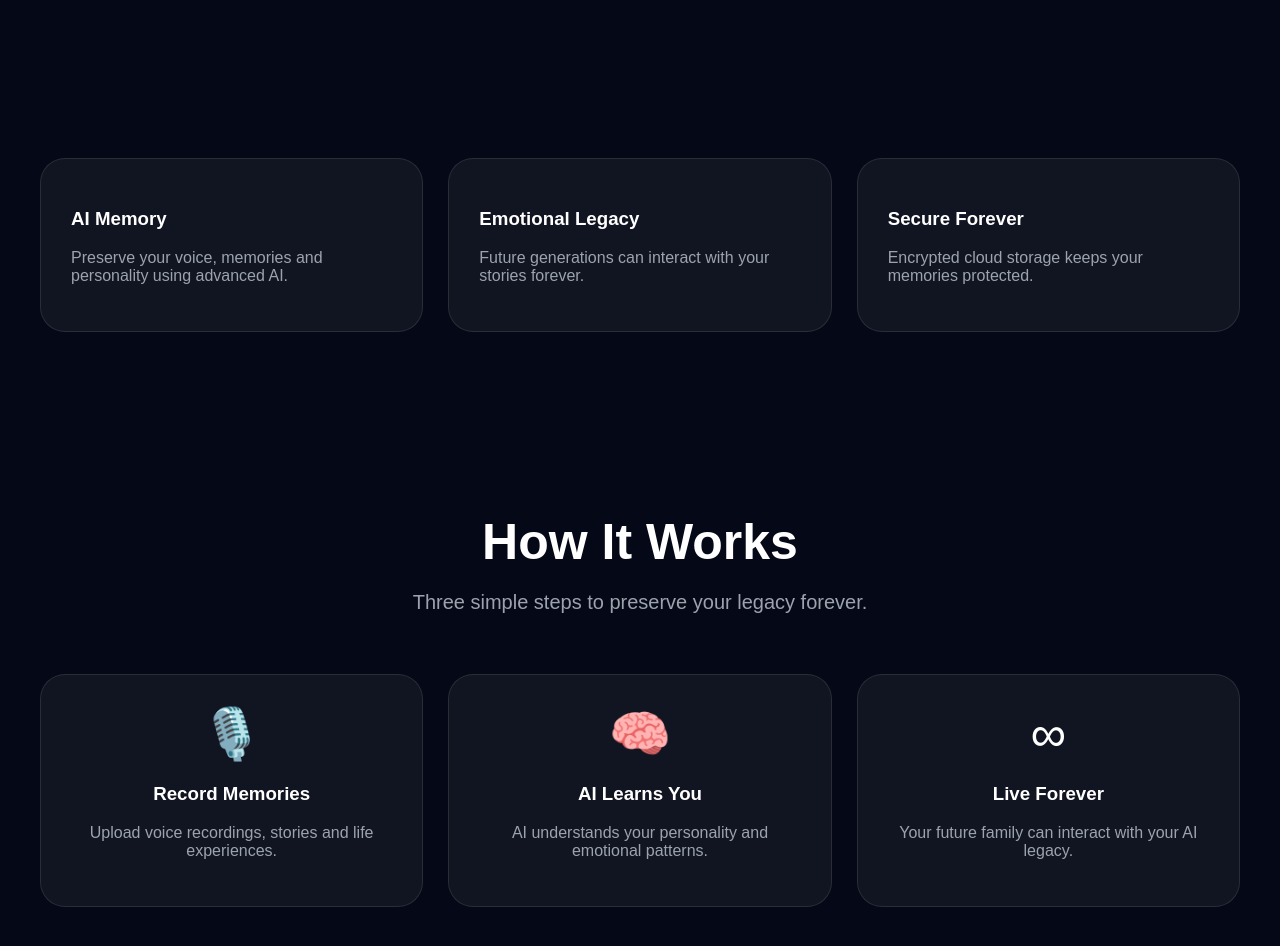
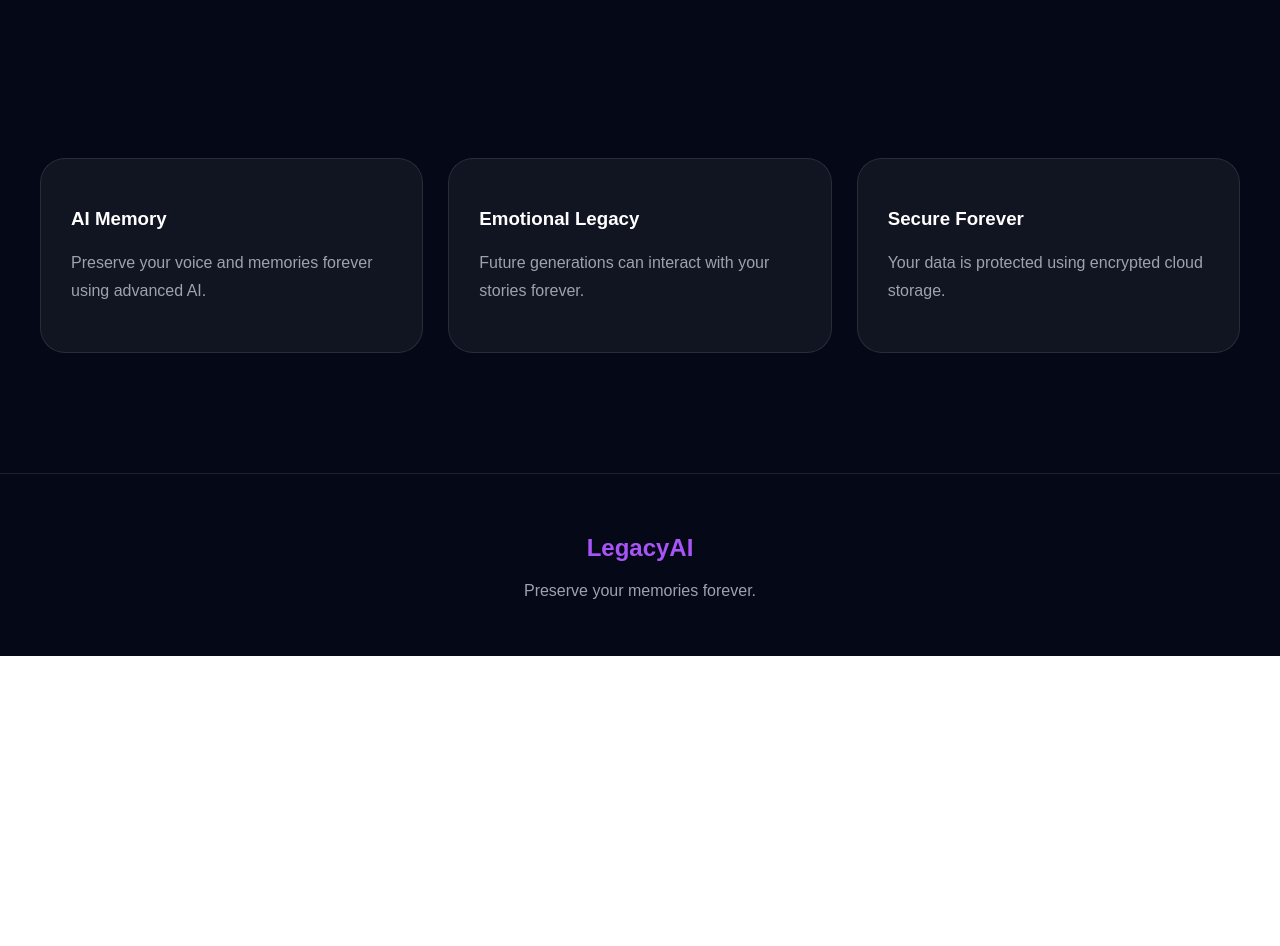
Before and after one commit to legacyaiapp1199-ship-it/legacyai, a React (Vite) app: page / in a window 1280 px wide. Shown: the part 602-1548 px from the top of the page. After the commit the page ends 1258 px from the top, so only its background shows below. Built offline with nearby package versions, Linux system fonts and the light colour scheme.

Commit message:
Update App.jsx

```diff
--- a/src/App.jsx
+++ b/src/App.jsx
@@ -6,10 +6,10 @@ import {
   getAuth,
   createUserWithEmailAndPassword,
   signInWithEmailAndPassword,
-  signOut
+  signOut,
 } from "firebase/auth";
 
-/* FIREBASE CONFIG */
+/* FIREBASE */
 
 const firebaseConfig = {
   apiKey: "AIzaSyAcBd8zyTt8BhWxYbYJgC5nO5jfSQcEWLo",
@@ -17,7 +17,7 @@ const firebaseConfig = {
   projectId: "legacyai-34c5a",
   storageBucket: "legacyai-34c5a.appspot.com",
   messagingSenderId: "307910083498",
-  appId: "1:307910083498:web:82b7484d5805b49324a1d3"
+  appId: "1:307910083498:web:82b7484d5805b49324a1d3",
 };
 
 const app = initializeApp(firebaseConfig);
@@ -25,21 +25,15 @@ const app = initializeApp(firebaseConfig);
 const auth = getAuth(app);
 
 export default function App() {
-
   const [user, setUser] = useState(null);
 
-  /* SIGN UP */
-
   const handleSignup = async () => {
-
     const email = prompt("Enter Email");
-
     const password = prompt("Enter Password");
 
     if (!email || !password) return;
 
     try {
-
       const userCredential =
         await createUserWithEmailAndPassword(
           auth,
@@ -50,27 +44,18 @@ export default function App() {
       setUser(userCredential.user);
 
       alert("Account Created Successfully!");
-
     } catch (error) {
-
       alert(error.message);
-
     }
-
   };
 
-  /* LOGIN */
-
   const handleLogin = async () => {
-
     const email = prompt("Enter Email");
-
     const password = prompt("Enter Password");
 
     if (!email || !password) return;
 
     try {
-
       const userCredential =
         await signInWithEmailAndPassword(
           auth,
@@ -81,536 +66,248 @@ export default function App() {
       setUser(userCredential.user);
 
       alert("Login Successful!");
-
     } catch (error) {
-
       alert(error.message);
-
     }
-
   };
 
-  /* LOGOUT */
-
   const handleLogout = async () => {
-
     try {
-
       await signOut(auth);
 
       setUser(null);
 
       alert("Logged Out");
-
     } catch (error) {
-
       alert(error.message);
-
     }
-
   };
 
   return (
-
-    <div
-      style={{
-        background: "#050816",
-        minHeight: "100vh",
-        color: "white",
-        fontFamily: "Arial",
-        overflowX: "hidden"
-      }}
-    >
-
+    <div style={styles.page}>
       {/* NAVBAR */}
 
-      <nav
-        style={{
-          display: "flex",
-          justifyContent: "space-between",
-          alignItems: "center",
-          padding: "25px 40px",
-          borderBottom: "1px solid rgba(255,255,255,0.1)"
-        }}
-      >
+      <nav style={styles.navbar}>
+        <h1 style={styles.logo}>LegacyAI</h1>
 
-        <h1
-          style={{
-            fontSize: "35px",
-            color: "#a855f7",
-            margin: 0
-          }}
-        >
-          LegacyAI
-        </h1>
-
-        <div style={{ display: "flex", gap: "15px" }}>
-
+        <div style={styles.navButtons}>
           {!user ? (
             <>
               <button
+                style={styles.outlineButton}
                 onClick={handleLogin}
-                style={buttonOutline}
               >
                 Login
               </button>
 
               <button
+                style={styles.primaryButton}
                 onClick={handleSignup}
-                style={buttonPrimary}
               >
                 Sign Up
               </button>
             </>
           ) : (
             <button
+              style={styles.primaryButton}
               onClick={handleLogout}
-              style={buttonPrimary}
             >
               Logout
             </button>
           )}
-
         </div>
-
       </nav>
 
       {/* HERO */}
 
-      <section
-        style={{
-          textAlign: "center",
-          padding: "120px 20px"
-        }}
-      >
-
-        <h2
-          style={{
-            fontSize: "70px",
-            marginBottom: "20px",
-            color: "#c084fc"
-          }}
-        >
+      <section style={styles.hero}>
+        <h2 style={styles.heroTitle}>
           Your Memory
           <br />
           Can Live Forever
         </h2>
 
-        <p
-          style={{
+        <p style={styles.heroText}>
+          LegacyAI transforms your voice,
+          memories and stories into a
+          timeless AI-powered digital legacy.
+        </p>
+
+        <div style={styles.heroButtons}>
+          <button style={styles.primaryLarge}>
+            Start Your Legacy
+          </button>
+
+          <button style={styles.outlineLarge}>
+            Learn More
+          </button>
+        </div>
+      </section>
+
+      {/* FEATURES */}
+
+      <section style={styles.features}>
+        <div style={styles.card}>
+          <h3>AI Memory</h3>
+
+          <p style={styles.cardText}>
+            Preserve your voice and memories
+            forever using advanced AI.
+          </p>
+        </div>
+
+        <div style={styles.card}>
+          <h3>Emotional Legacy</h3>
+
+          <p style={styles.cardText}>
+            Future generations can interact
+            with your stories forever.
+          </p>
+        </div>
+
+        <div style={styles.card}>
+          <h3>Secure Forever</h3>
+
+          <p style={styles.cardText}>
+            Your data is protected using
+            encrypted cloud storage.
+          </p>
+        </div>
+      </section>
+
+      {/* FOOTER */}
+
+      <footer style={styles.footer}>
+        <h2 style={{ color: "#a855f7" }}>
+          LegacyAI
+        </h2>
+
+        <p>Preserve your memories forever.</p>
+      </footer>
+    </div>
+  );
+}
+
+/* STYLES */
+
+const styles = {
+  page: {
+    background: "#050816",
+    color: "white",
+    minHeight: "100vh",
+    fontFamily: "Arial",
+  },
+
+  navbar: {
+    display: "flex",
+    justifyContent: "space-between",
+    alignItems: "center",
+    padding: "25px 40px",
+    borderBottom: "1px solid rgba(255,255,255,0.1)",
+  },
+
+  logo: {
+    color: "#a855f7",
+    fontSize: "35px",
+    margin: 0,
+  },
+
+  navButtons: {
+    display: "flex",
+    gap: "15px",
+  },
+
+  hero: {
+    textAlign: "center",
+    padding: "120px 20px",
+  },
+
+  heroTitle: {
+    fontSize: "70px",
+    marginBottom: "20px",
+    color: "#c084fc",
+  },
+
+  heroText: {
     color: "#9ca3af",
     fontSize: "22px",
-            maxWidth: "850px",
-            margin: "0 auto"
-          }}
-        >
-          LegacyAI transforms your memories,
-          stories, thoughts and voice into an
-          AI-powered digital legacy that lives forever.
-        </p>
+    maxWidth: "700px",
+    margin: "0 auto",
+  },
 
-        <div
-          style={{
+  heroButtons: {
     marginTop: "40px",
     display: "flex",
     justifyContent: "center",
     gap: "20px",
-            flexWrap: "wrap"
-          }}
-        >
+    flexWrap: "wrap",
+  },
 
-          <button style={buttonPrimaryLarge}>
-            Start Your Legacy
-          </button>
+  features: {
+    display: "grid",
+    gridTemplateColumns:
+      "repeat(auto-fit,minmax(280px,1fr))",
+    gap: "25px",
+    padding: "40px",
+  },
 
-          <button style={buttonOutlineLarge}>
-            Learn More
-          </button>
+  card: {
+    background: "rgba(255,255,255,0.05)",
+    border: "1px solid rgba(255,255,255,0.1)",
+    borderRadius: "25px",
+    padding: "30px",
+  },
 
-        </div>
+  cardText: {
+    color: "#9ca3af",
+    lineHeight: "1.8",
+  },
 
-      </section>
-
-      {/* FEATURES */}
-
-      <section
-        style={{
-          display: "grid",
-          gridTemplateColumns: "repeat(auto-fit,minmax(280px,1fr))",
-          gap: "25px",
-          padding: "40px"
-        }}
-      >
-
-        <FeatureCard
-          title="AI Memory"
-          text="Preserve your voice, memories and personality using advanced AI."
-        />
-
-        <FeatureCard
-          title="Emotional Legacy"
-          text="Future generations can interact with your stories forever."
-        />
-
-        <FeatureCard
-          title="Secure Forever"
-          text="Encrypted cloud storage keeps your memories protected."
-        />
-
-      </section>
-
-      {/* HOW IT WORKS */}
-
-      <section
-        style={{
-          padding: "100px 40px",
-          textAlign: "center"
-        }}
-      >
-
-        <h2
-          style={{
-            fontSize: "50px",
-            marginBottom: "20px"
-          }}
-        >
-          How It Works
-        </h2>
-
-        <p
-          style={{
-            color: "#9ca3af",
-            marginBottom: "60px",
-            fontSize: "20px"
-          }}
-        >
-          Three simple steps to preserve your legacy forever.
-        </p>
-
-        <div
-          style={{
-            display: "grid",
-            gridTemplateColumns: "repeat(auto-fit,minmax(280px,1fr))",
-            gap: "25px"
-          }}
-        >
-
-          <StepCard
-            emoji="🎙️"
-            title="Record Memories"
-            text="Upload voice recordings, stories and life experiences."
-          />
-
-          <StepCard
-            emoji="🧠"
-            title="AI Learns You"
-            text="AI understands your personality and emotional patterns."
-          />
-
-          <StepCard
-            emoji="∞"
-            title="Live Forever"
-            text="Your future family can interact with your AI legacy."
-          />
-
-        </div>
-
-      </section>
-
-      {/* PRICING */}
-
-      <section
-        style={{
-          padding: "100px 40px"
-        }}
-      >
-
-        <h2
-          style={{
-            textAlign: "center",
-            fontSize: "55px",
-            marginBottom: "60px"
-          }}
-        >
-          Choose Your Legacy
-        </h2>
-
-        <div
-          style={{
-            display: "grid",
-            gridTemplateColumns: "repeat(auto-fit,minmax(300px,1fr))",
-            gap: "30px"
-          }}
-        >
-
-          <PricingCard
-            title="Basic"
-            price="$9"
-            features={[
-              "Voice Memories",
-              "AI Personality",
-              "Secure Storage"
-            ]}
-          />
-
-          <PricingCard
-            title="Premium"
-            price="$29"
-            features={[
-              "Everything in Basic",
-              "AI Voice Clone",
-              "Video Memories",
-              "Family Access"
-            ]}
-          />
-
-          <PricingCard
-            title="Eternal"
-            price="$99"
-            features={[
-              "Unlimited Memories",
-              "AI Avatar",
-              "Future Access",
-              "Priority Support"
-            ]}
-          />
-
-        </div>
-
-      </section>
-
-      {/* TESTIMONIALS */}
-
-      <section
-        style={{
-          padding: "100px 40px"
-        }}
-      >
-
-        <h2
-          style={{
-            textAlign: "center",
-            fontSize: "50px",
-            marginBottom: "60px"
-          }}
-        >
-          Loved By Families
-        </h2>
-
-        <div
-          style={{
-            display: "grid",
-            gridTemplateColumns: "repeat(auto-fit,minmax(300px,1fr))",
-            gap: "25px"
-          }}
-        >
-
-          <TestimonialCard
-            text="LegacyAI helped preserve my father's voice forever."
-            name="Sarah Mitchell"
-          />
-
-          <TestimonialCard
-            text="I recorded stories for my future grandchildren."
-            name="Michael Lee"
-          />
-
-          <TestimonialCard
-            text="This feels like the future of memory preservation."
-            name="Emma Rodriguez"
-          />
-
-        </div>
-
-      </section>
-
-      {/* FOOTER */}
-
-      <footer
-        style={{
+  footer: {
     borderTop: "1px solid rgba(255,255,255,0.1)",
     padding: "40px",
     textAlign: "center",
-          color: "#9ca3af"
-        }}
-      >
+    color: "#9ca3af",
+    marginTop: "80px",
+  },
 
-        <h2
-          style={{
-            color: "#a855f7"
-          }}
-        >
-          LegacyAI
-        </h2>
-
-        <p>
-          Preserve your memories forever.
-        </p>
-
-      </footer>
-
-    </div>
-
-  );
-}
-
-/* COMPONENTS */
-
-function FeatureCard({ title, text }) {
-
-  return (
-
-    <div style={cardStyle}>
-
-      <h3>{title}</h3>
-
-      <p style={{ color: "#9ca3af" }}>
-        {text}
-      </p>
-
-    </div>
-
-  );
-
-}
-
-function StepCard({ emoji, title, text }) {
-
-  return (
-
-    <div style={cardStyle}>
-
-      <div
-        style={{
-          fontSize: "50px",
-          marginBottom: "20px"
-        }}
-      >
-        {emoji}
-      </div>
-
-      <h3>{title}</h3>
-
-      <p style={{ color: "#9ca3af" }}>
-        {text}
-      </p>
-
-    </div>
-
-  );
-
-}
-
-function PricingCard({ title, price, features }) {
-
-  return (
-
-    <div style={cardStyle}>
-
-      <h3>{title}</h3>
-
-      <h1
-        style={{
-          color: "#c084fc"
-        }}
-      >
-        {price}
-      </h1>
-
-      <ul
-        style={{
-          textAlign: "left",
-          color: "#d1d5db",
-          lineHeight: "2"
-        }}
-      >
-
-        {features.map((item, index) => (
-          <li key={index}>
-            ✔ {item}
-          </li>
-        ))}
-
-      </ul>
-
-      <button style={buttonPrimaryLarge}>
-        Get Started
-      </button>
-
-    </div>
-
-  );
-
-}
-
-function TestimonialCard({ text, name }) {
-
-  return (
-
-    <div style={cardStyle}>
-
-      <p
-        style={{
-          color: "#d1d5db",
-          marginBottom: "20px"
-        }}
-      >
-        "{text}"
-      </p>
-
-      <h4>{name}</h4>
-
-    </div>
-
-  );
-
-}
-
-/* STYLES */
-
-const cardStyle = {
-  background: "rgba(255,255,255,0.05)",
-  border: "1px solid rgba(255,255,255,0.1)",
-  borderRadius: "25px",
-  padding: "30px"
-};
-
-const buttonPrimary = {
+  primaryButton: {
     background: "#9333ea",
     color: "white",
     border: "none",
     padding: "12px 25px",
     borderRadius: "14px",
     cursor: "pointer",
-  fontSize: "16px"
-};
+    fontSize: "16px",
+  },
 
-const buttonOutline = {
+  outlineButton: {
     background: "transparent",
     color: "#c084fc",
     border: "1px solid #9333ea",
     padding: "12px 25px",
     borderRadius: "14px",
     cursor: "pointer",
-  fontSize: "16px"
-};
+    fontSize: "16px",
+  },
 
-const buttonPrimaryLarge = {
+  primaryLarge: {
     background: "#9333ea",
     color: "white",
     border: "none",
     padding: "16px 35px",
     borderRadius: "18px",
     cursor: "pointer",
-  fontSize: "18px"
-};
+    fontSize: "18px",
+  },
 
-const buttonOutlineLarge = {
+  outlineLarge: {
     background: "transparent",
     color: "white",
     border: "1px solid rgba(255,255,255,0.2)",
     padding: "16px 35px",
     borderRadius: "18px",
     cursor: "pointer",
-  fontSize: "18px"
+    fontSize: "18px",
+  },
 };
```
Lines whose indentation alone changed are shown as unchanged.
